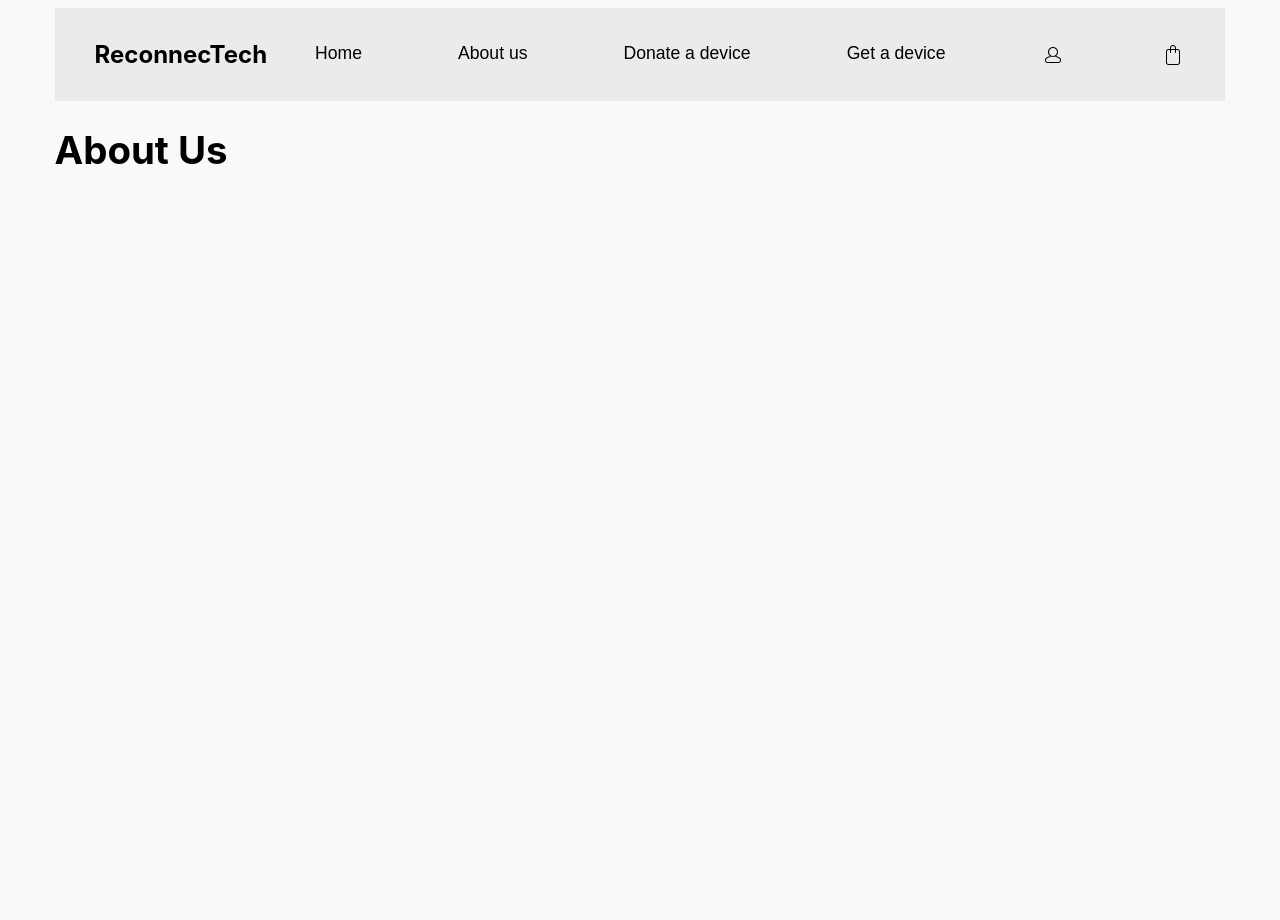
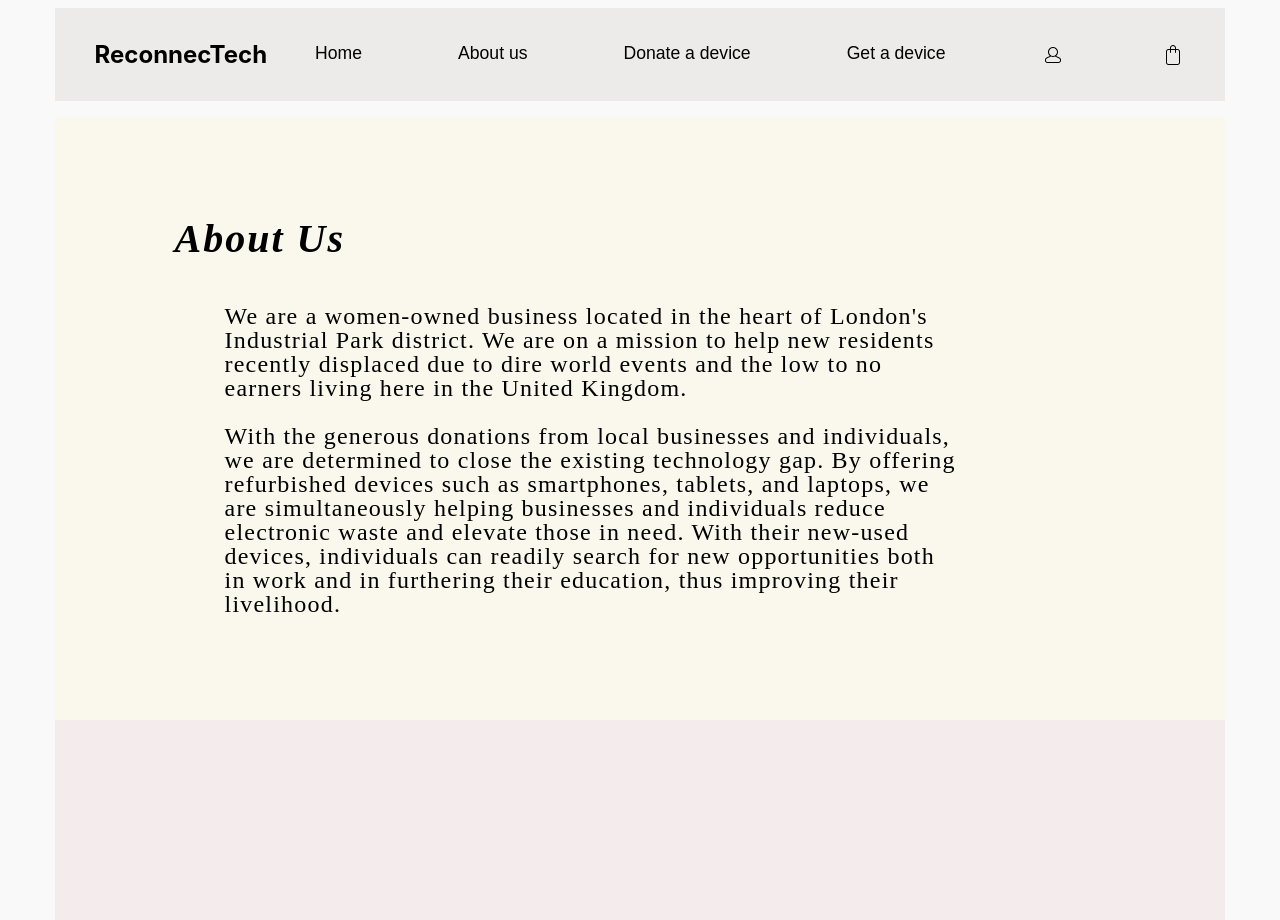
Before and after one commit to AudreyKj/reconnecTech, a React (Create React App) app in the folder client/: page /about in a window 1280 px wide. Before the commit the page ends 816 px from the top, so only its background shows below. Built offline with nearby package versions, Linux system fonts and the light colour scheme; no server answers.

Commit message:
About Us Page

```diff
--- a/client/src/App.css
+++ b/client/src/App.css
@@ -480,3 +480,37 @@ font-size:1rem;
   background: #FDC707;
   width: 200px;
 }
+
+/* About Us Page */
+#title {
+  font-family: 'Zilla Slab';
+  font-size: 40px;
+  font-style: italic;
+  font-weight: 600;
+  line-height: 29px;
+  letter-spacing: 0.05em;
+  text-align: left;
+}
+
+#about-wrapper {
+  padding: 80px 120px;
+  display: flex;
+  justify-content: center;
+  flex-direction: column;
+  background: #FAF7EC;
+}
+
+#message {
+  margin-left: 50px;
+  font-family: 'Zilla Slab';
+  font-size: 24px;
+  font-weight: 400;
+  line-height: 24px;
+  letter-spacing: 0.05em;
+  text-align: left;
+}
+
+#footer {
+  background: #F4ECEC;
+  height: 200px;
+}
--- a/client/src/pages/About.tsx
+++ b/client/src/pages/About.tsx
@@ -4,9 +4,29 @@ import '../App.css';
 function About() {
   return (
     <div>
-        <h1>About Us</h1>
-        <h3></h3>
+      <div id="about-wrapper">
+          <h1 id="title">About Us</h1>
+          <p id="message">We are a women-owned business located in the heart of London's<br></br>
+          Industrial Park district. We are on a mission to help new residents<br></br>
+          recently displaced due to dire world events and the low to no<br></br>
+          earners living here in the United Kingdom. <br></br><br></br>
+
+          With the generous donations from local businesses and individuals,<br></br>
+          we are determined to close the existing technology gap. By offering<br></br>
+          refurbished devices such as smartphones, tablets, and laptops, we<br></br>
+          are simultaneously helping businesses and individuals reduce<br></br>
+          electronic waste and elevate those in need. With their new-used<br></br>
+          devices, individuals can readily search for new opportunities both<br></br>
+          in work and in furthering their education, thus improving their <br></br>
+          livelihood.</p>
+
+
+      </div>
+
+      <div id="footer"></div>
+
     </div>
+
   );
 }
 
```
